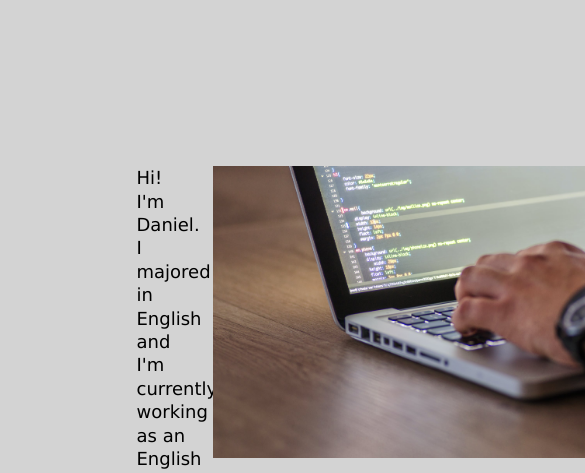
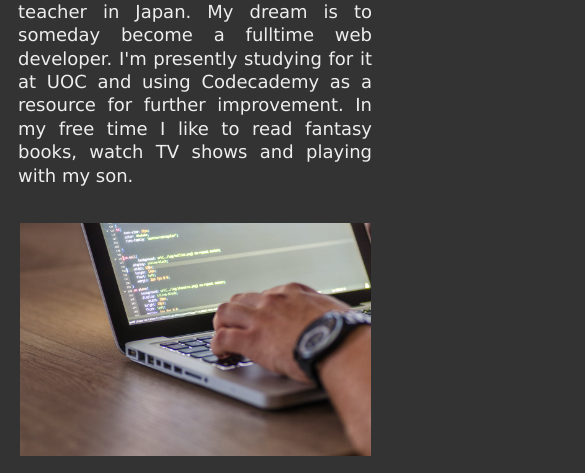
Before and after one commit to ddwildin/ddwildin.github.io, a plain HTML site: page index.html in a window 390 px wide. Shown: the part 299-772 px from the top of the page, 585 px wide, since content can reach past the window. Drawn offline with Linux system fonts and the light colour scheme.

Commit message:
Improve main index site

```diff
--- a/index.html
+++ b/index.html
@@ -19,13 +19,11 @@
     <main>
         <section class="about-me">
             <h2>About Me</h2>
-            <div>
-                <p>Hi! I'm Daniel. I majored in English and I'm currently working as an English teacher in Japan. My
-                    dream
-                    is to someday become a fulltime web developer. I'm presently studying for it at UOC and using
-                    Codecademy as a resource for further improvement.</p>
-                <p>In my free time I like to read fantasy books, watch TV shows and playing with my son.</p>
-            </div>
+            <p>Hi! I'm Daniel. I majored in English and I'm currently working as an English teacher in Japan. My
+                dream
+                is to someday become a fulltime web developer. I'm presently studying for it at UOC and using
+                Codecademy as a resource for further improvement. In my free time I like to read fantasy books, watch TV
+                shows and playing with my son.</p>
             <img src="./resources/images/programming.jpeg" alt="Programming on a laptop">
         </section>
         <section class="my-projects">
--- a/styles.css
+++ b/styles.css
@@ -4,8 +4,9 @@
 
 html {
     font-family: 'Lucida Sans', 'Lucida Sans Regular', 'Lucida Grande', 'Lucida Sans Unicode', Geneva, Verdana, sans-serif;
-    background-color: lightgray;
+    background-color: #333333;
     font-size: 18px;
+    color: #EEEEEE;
 }
 h1 {
     font-size: 3em;
@@ -18,10 +19,10 @@ h2 {
     text-align: center;
 }
 a {
-    color:darkcyan;
+    color:#BBBBBB;
 }
 a:hover {
-    color:darkred;
+    color:goldenrod;
 }
 li {
     margin: 1.3rem;
@@ -30,27 +31,18 @@ p {
     line-height: 1.3rem;
 }
 .about-me {
-    width: 30%;
-    display:grid;
     margin: 0 auto;
-    grid-template-columns: 50% 50%;
-    grid-template-rows: 20% 80%;
-    gap: 1rem;
-    justify-content: space-around;
+    width: 50%;
 }
-.about-me h2 {
-    grid-column: 1 / 3;
-    grid-row: 1/2;
-}
-.about-me div {
-    grid-column: 1/2;
-    grid-row: 2/3;
+.about-me p {
+    display: inline-block;
+    max-width: 45%;
+    margin-right: 4%;
 }
 .about-me img {
-    max-width: 440px;
+    max-width: 50%;
     height: auto;
-    grid-column: 2/3;
-    grid-row: 2/3;
+    display: inline-block;
 }
 .my-projects {
     text-align: center;
@@ -64,3 +56,27 @@ p {
     text-align: center;
     margin-bottom: 2rem;
 }
+
+@media only screen and (max-width: 768px) {
+    .about-me {
+        width: 100%;
+        margin: 0;
+        width: 100%;
+    }
+    .about-me p {
+        max-width:initial;
+        display: block;
+        width: 100%;
+        margin: 0;
+        padding: 1rem;
+        text-align: justify;
+      }
+    .about-me img {
+        display: block;
+        margin: 1rem auto;
+        max-width: 90%;
+        height: auto;
+        text-align: center;
+        overflow: hidden;
+    }
+}
```
